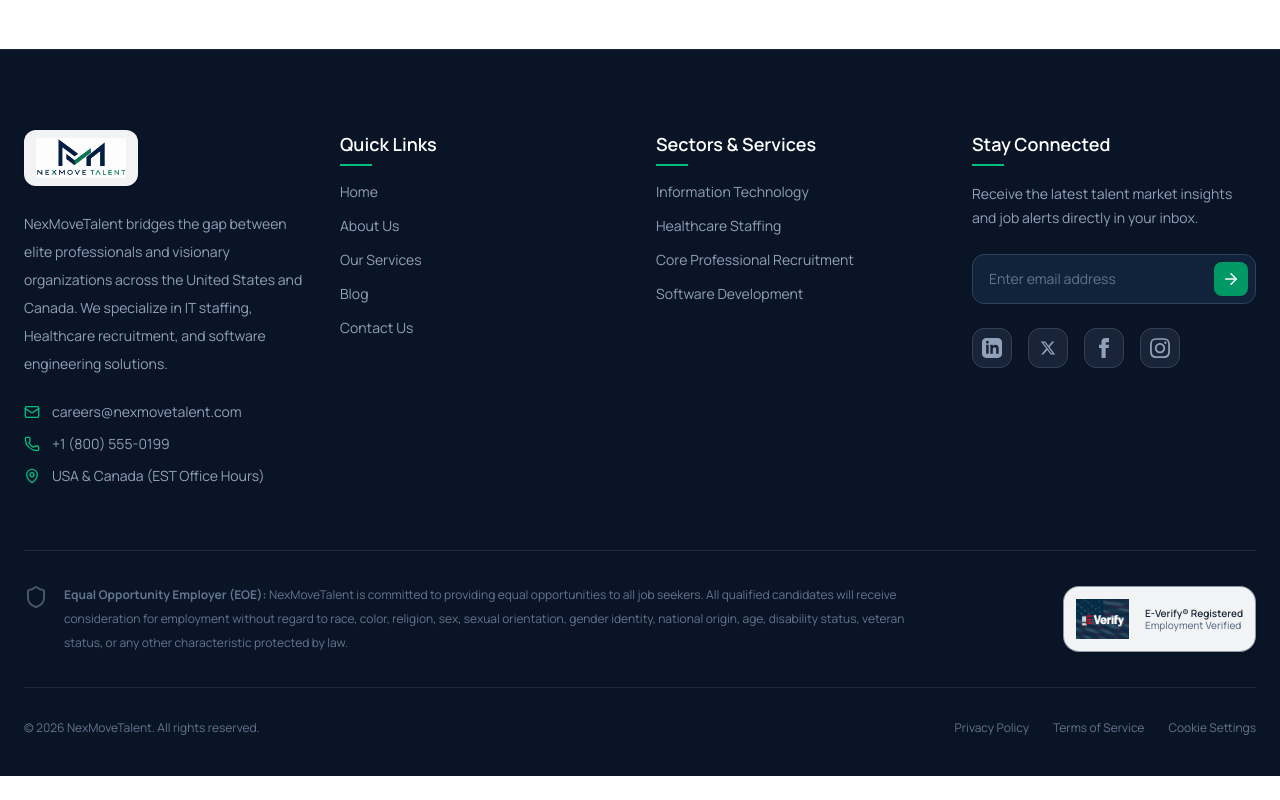
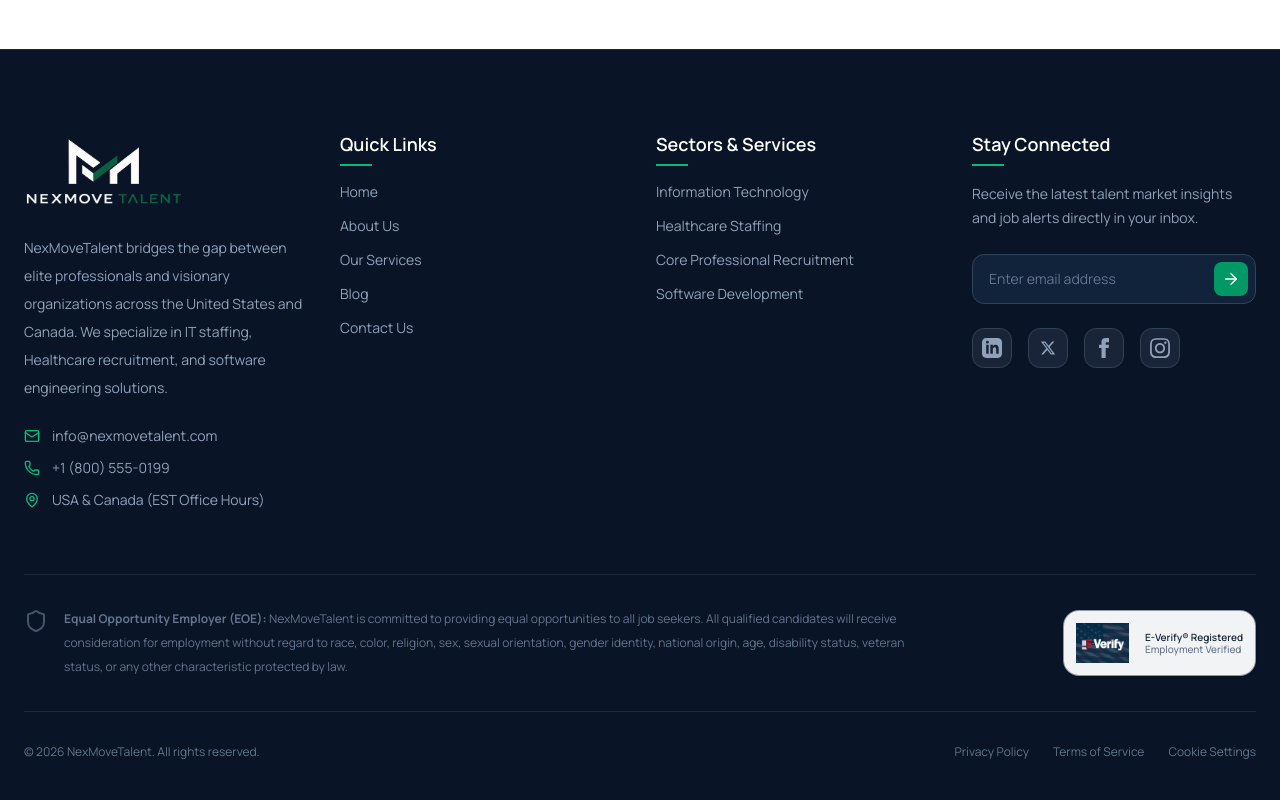
Before and after one commit to khushh1711/nexmovetalent, a React (Vite) app: page /cookies in a window 1280 px wide. Shown: the part 1910-2710 px from the top of the page. Before the commit the page ends 2686 px from the top, so only its background shows below. Built offline with nearby package versions, Linux system fonts and the light colour scheme.

Commit message:
Added dark logo in footer

```diff
--- a/src/components/layout/Footer.jsx
+++ b/src/components/layout/Footer.jsx
@@ -7,7 +7,7 @@ import {
   ArrowRight,
   Shield,
 } from "lucide-react";
-import logo from "../../assets/logo/NMT-logo-4.png";
+import logo from "../../assets/logo/dark_logo.png";
 import eVerifyLogo from "../../assets/logo/e-verify.jpg";
 
 const Footer = () => {
@@ -37,12 +37,12 @@ const Footer = () => {
             <Link
               to="/"
               onClick={() => window.scrollTo({ top: 0, behavior: "smooth" })}
-              className="bg-white/95 p-2 px-3 rounded-xl inline-block max-w-max hover:bg-white transition-colors duration-300 shadow-sm"
+              className="inline-block max-w-max hover:opacity-85 transition-opacity duration-300"
             >
               <img
                 src={logo}
                 alt="NexMoveTalent Logo"
-                className="h-10 w-auto object-contain"
+                className="h-16 md:h-20 w-auto object-contain"
               />
             </Link>
 
@@ -53,11 +53,11 @@ const Footer = () => {
             {/* Contact Details */}
             <div className="flex flex-col gap-3 text-sm text-slate-400">
               <a
-                href="mailto:careers@nexmovetalent.com"
+                href="mailto:info@nexmovetalent.com"
                 className="flex items-center gap-3 hover:text-emerald-500 transition-colors"
               >
                 <Mail size={16} className="text-emerald-500 shrink-0" />
-                careers@nexmovetalent.com
+                info@nexmovetalent.com
               </a>
               <a
                 href="tel:+18005550199"
--- a/src/pages/Contact.jsx
+++ b/src/pages/Contact.jsx
@@ -26,8 +26,8 @@ const contactCards = [
     {
         icon: Mail,
         title: "Email",
-        value: "careers@nexmovetalent.com",
-        href: "mailto:careers@nexmovetalent.com",
+        value: "info@nexmovetalent.com",
+        href: "mailto:info@nexmovetalent.com",
     },
     {
         icon: Phone,
@@ -98,8 +98,8 @@ const Contact = () => {
             messageText = "Hi NexMoveTalent team,\n\nI would like to submit my profile for candidate recruitment opportunities in North America. Please let me know the next steps.";
             if (plan) {
                 const planTitle = plan === "career-kickstart" ? "Career Kickstart ($5,000)"
-                                : plan === "professional-accelerator" ? "Professional Accelerator ($7,000)"
-                                : "Elite VIP Placement ($12,000)";
+                    : plan === "professional-accelerator" ? "Professional Accelerator ($7,000)"
+                        : "Elite VIP Placement ($12,000)";
                 messageText = `Hi NexMoveTalent team,\n\nI want to enroll in the "${planTitle}" program. Please contact me with details on how to proceed.`;
             }
         } else if (role === "employer") {
--- a/src/pages/PrivacyPolicy.jsx
+++ b/src/pages/PrivacyPolicy.jsx
@@ -219,7 +219,7 @@ const PrivacyPolicy = () => {
                     Your Rights under CCPA (California) & PIPEDA (Canada):
                   </p>
                   <p className="mb-6">
-                    Depending on your location, you have rights regarding access, deletion, and corrections of your data. You may write to us at careers@nexmovetalent.com to request access to, edit, or delete any personal information that you have provided to us.
+                    Depending on your location, you have rights regarding access, deletion, and corrections of your data. You may write to us at info@nexmovetalent.com to request access to, edit, or delete any personal information that you have provided to us.
                   </p>
 
                   <div className="bg-slate-50 border border-slate-100 p-8 rounded-3xl flex flex-col md:flex-row items-start md:items-center justify-between gap-6 mt-8">
```
Also changed, not shown: src/assets/logo/dark_logo-1.png (added), src/assets/logo/dark_logo.png (added).
